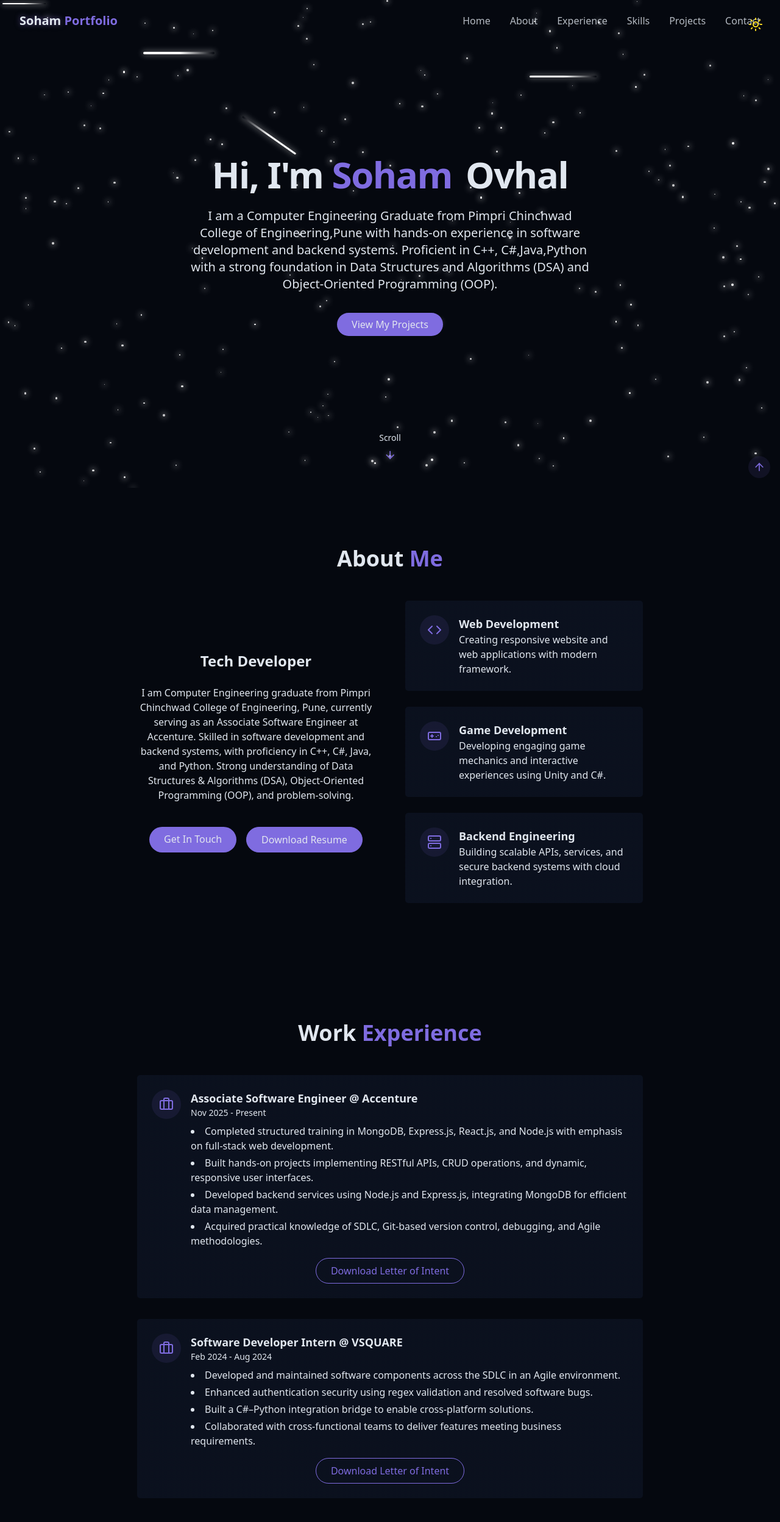
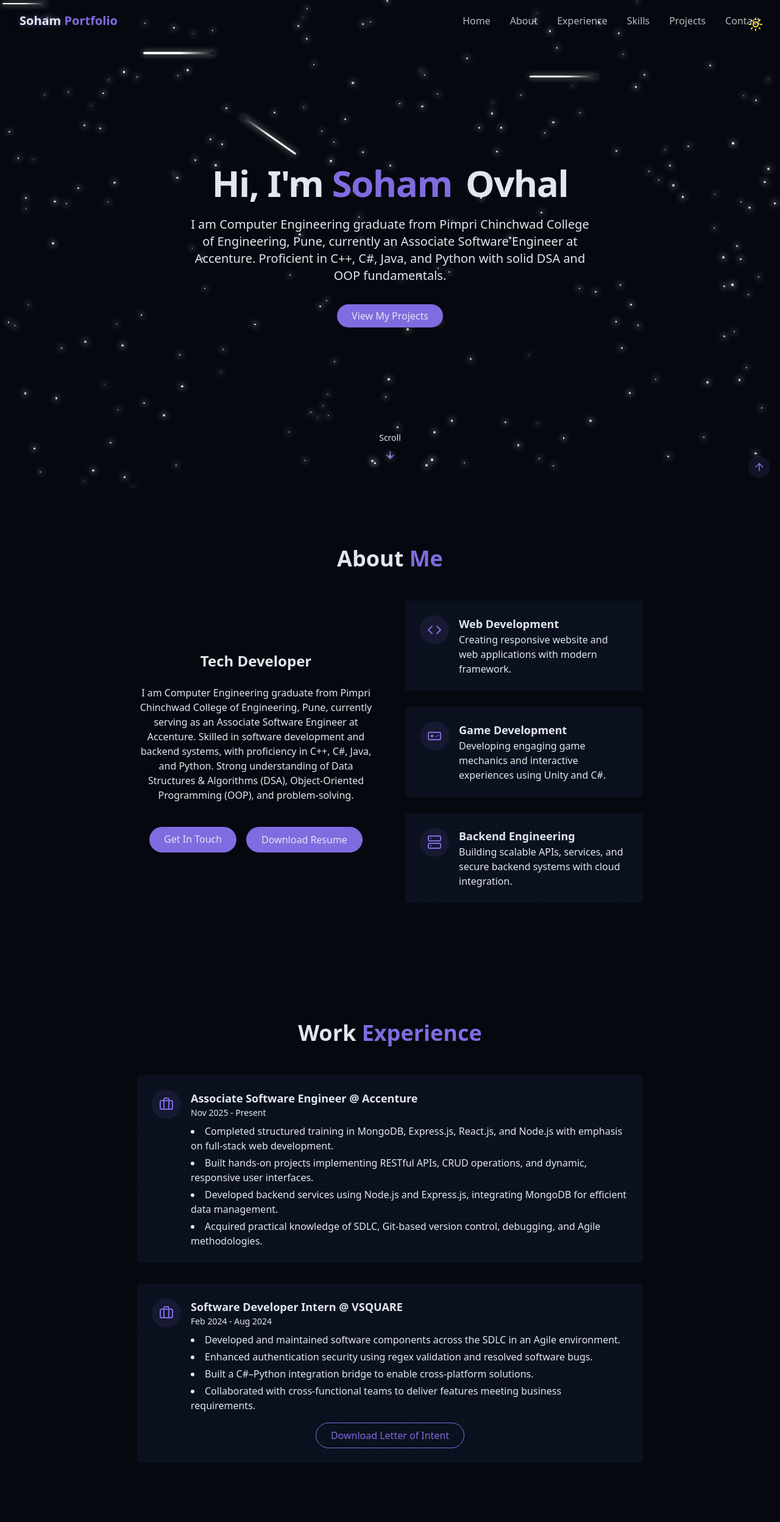
Before and after one commit to Soham210104/Portfolio, a React (Vite) app: page / in a window 1280 px wide. Shown: the top 2496 px of the page at 61% size. Built offline with nearby package versions, Linux system fonts and the light colour scheme.

Commit message:
Final Updated Changes

```diff
--- a/src/Components/HeroSection.jsx
+++ b/src/Components/HeroSection.jsx
@@ -21,9 +21,8 @@ export const HeroSection = () => {
         </h1>
 
         <p className="text-lg md:text-xl text-muted-foreground max-w-2xl mx-auto opacity-0 animate-fade-in-delay-2">
-          I am a Computer Engineering Graduate from Pimpri Chinchwad College of Engineering,Pune with hands-on experience in software development and backend systems.
-          Proficient in C++, C#,Java,Python with a strong foundation in Data Structures and Algorithms (DSA) and
-          Object-Oriented Programming (OOP).
+          I am Computer Engineering graduate from Pimpri Chinchwad College of Engineering, Pune, currently
+          an Associate Software Engineer at Accenture. Proficient in C++, C#, Java, and Python with solid DSA and OOP fundamentals.
         </p>
 
 
--- a/src/Components/WorkExperienceSection.jsx
+++ b/src/Components/WorkExperienceSection.jsx
@@ -30,8 +30,6 @@ const workExperiences = [
   },
 ];
 
-
-
 export const WorkExperienceSection = () => {
   return (
     <section id="experience" className="py-24 px-4 relative bg-secondary/30">
@@ -43,16 +41,27 @@ export const WorkExperienceSection = () => {
         <div className="grid grid-cols-1 gap-8">
           {workExperiences.map((exp, key) => (
             <div key={key} className="gradient-border p-6 card-hover">
+
               <div className="flex items-start gap-4">
                 <div className="p-3 rounded-full bg-primary/10">
                   <Briefcase className="h-6 w-6 text-primary" />
                 </div>
+
                 <div className="text-left">
-                  <h4 className="font-semibold text-lg">{exp.role} @ {exp.company}</h4>
-                  <p className="text-sm text-muted-foreground">{exp.duration}</p>
-                  <p className="mt-2 text-muted-foreground">{exp.description}</p>
+                  <h4 className="font-semibold text-lg">
+                    {exp.role} @ {exp.company}
+                  </h4>
+                  <p className="text-sm text-muted-foreground">
+                    {exp.duration}
+                  </p>
+                  <div className="mt-2 text-muted-foreground">
+                    {exp.description}
                   </div>
                 </div>
+              </div>
+
+              {/* ✅ Show button ONLY for VSQUARE */}
+              {exp.company === "VSQUARE" && (
                 <a
                   href="/documents/ExperienceLetterSoftwareAug.pdf"
                   download
@@ -60,12 +69,12 @@ export const WorkExperienceSection = () => {
                 >
                   Download Letter of Intent
                 </a>
+              )}
 
             </div>
           ))}
         </div>
       </div>
-
     </section>
   );
 };
```
Lines whose indentation alone changed are shown as unchanged.
